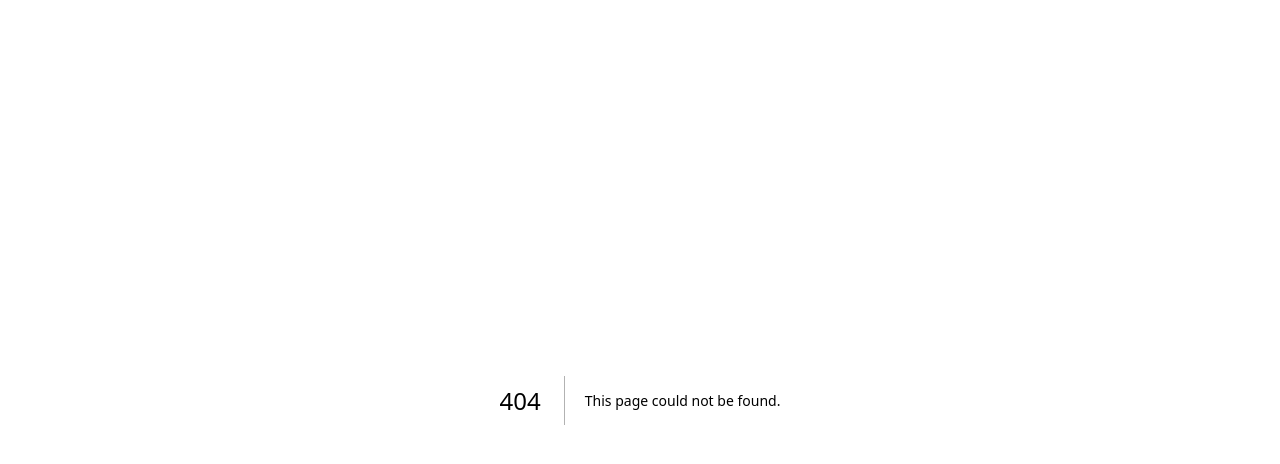
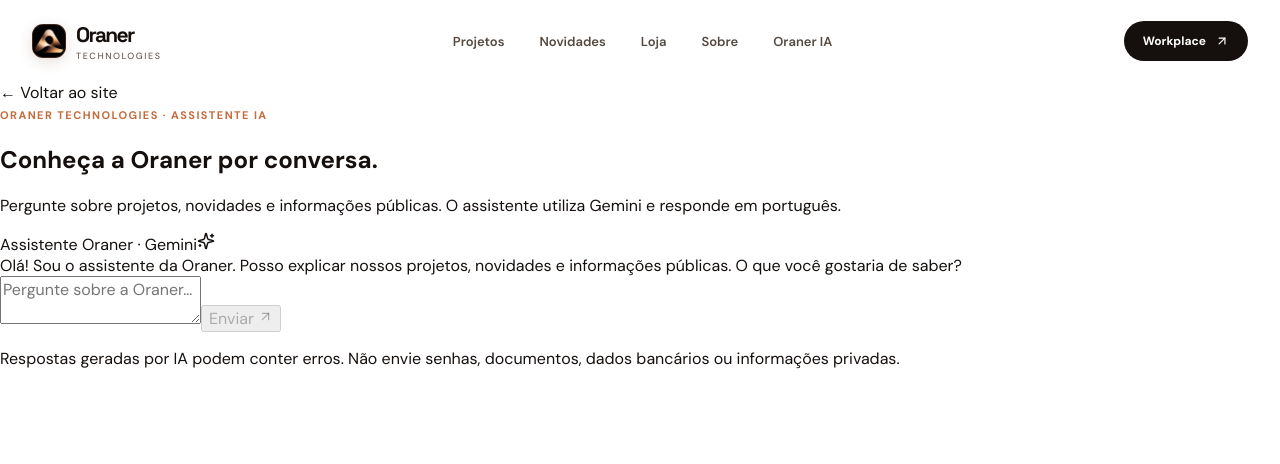
Before and after one commit to pedrosoenzo627-code/Oraner-Recrutamento-, a Next.js app: page /assistente in a window 1280 px wide. Before the commit this address had no page. Shown: the top 464 px of the page. Built offline with nearby package versions, Linux system fonts and the light colour scheme.

Commit message:
Add secure Gemini assistant

```diff
--- /dev/null
+++ b/app/assistente/page.tsx
@@ -0,0 +1,26 @@
+import type { Metadata } from "next";
+import Link from "next/link";
+import { SiteHeader } from "@/components/site-header";
+import { OranerAiAssistant } from "@/components/oraner-ai-assistant";
+
+export const metadata: Metadata = {
+  title: "Assistente Oraner",
+  description: "Converse com o assistente de IA da Oraner Technologies.",
+};
+
+export default function AssistantPage() {
+  return (
+    <main>
+      <SiteHeader />
+      <section className="assistant-page">
+        <Link className="detail-back" href="/">← Voltar ao site</Link>
+        <div className="assistant-intro">
+          <span className="eyebrow">Oraner Technologies · Assistente IA</span>
+          <h1>Conheça a Oraner por conversa.</h1>
+          <p>Pergunte sobre projetos, novidades e informações públicas. O assistente utiliza Gemini e responde em português.</p>
+        </div>
+        <OranerAiAssistant />
+      </section>
+    </main>
+  );
+}
```
